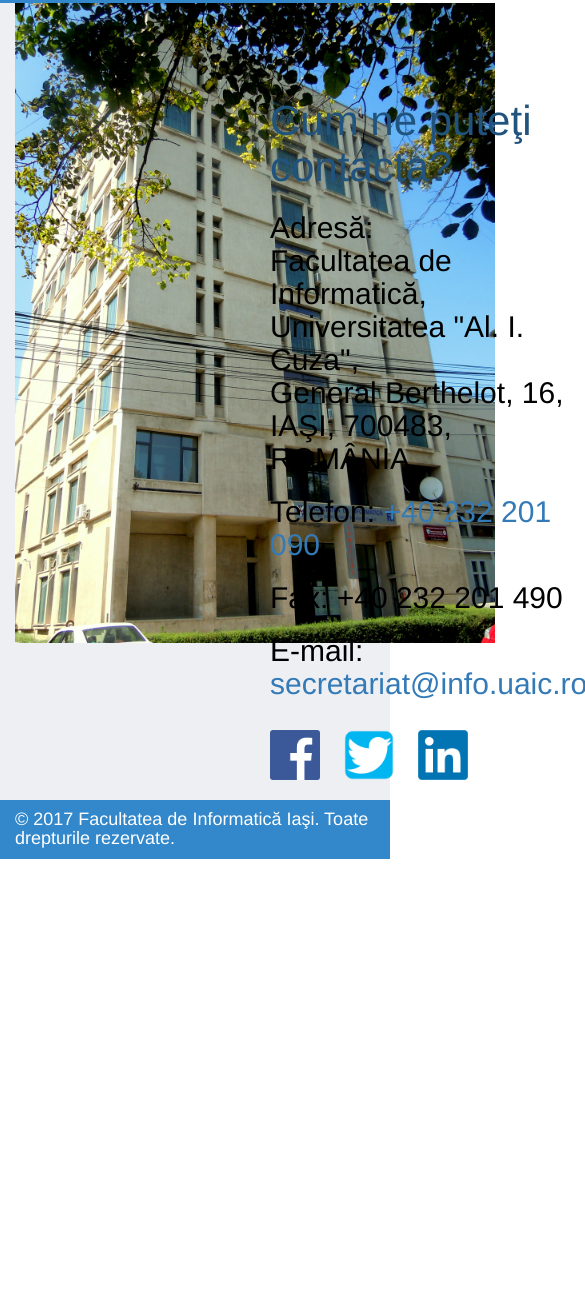
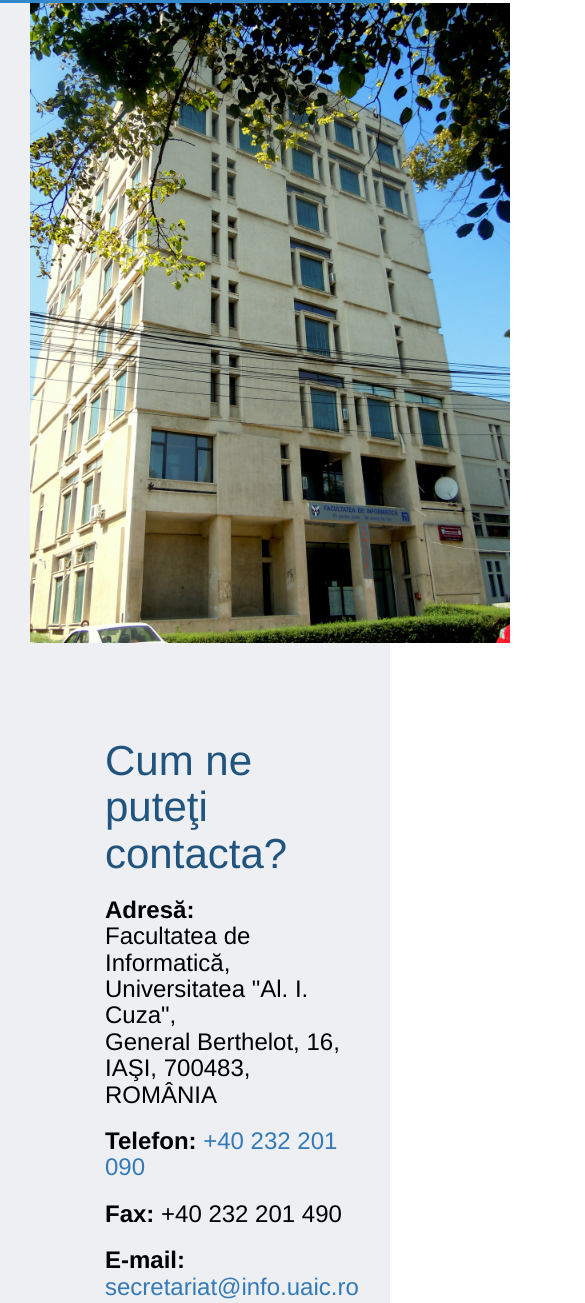
Before and after one commit to ip-b1-2017/fii-admission, a plain HTML site: page FrontEnd/landing_page/index.html in a window 390 px wide. Shown: the part 3384-4687 px from the top of the page, 585 px wide, since content can reach past the window. Before the commit the page ends 4243 px from the top, so only its background shows below. Drawn offline with Linux system fonts and the light colour scheme.

Commit message:
Fixed some responsive issues

```diff
--- a/FrontEnd/landing_page/index.html
+++ b/FrontEnd/landing_page/index.html
@@ -122,21 +122,21 @@
 <!-- Contact -->
     <section id="contact">
         <div class="container">
-            <div class="leftSide">
+            <div class="col-md-6">
                 <img src="./images/fii.jpg" id="contactImg" alt="FII">
             </div>
-            <div class="rightSide">
+            <div class="col-md-6">
                     <div class="detalii">
                     <h1>Cum ne pute&#355;i contacta?</h1>
-                    <h2>
-                        Adres&#259;: <br>
+                    <h3>
+                        <strong>Adres&#259;: </strong><br>
                         Facultatea de Informatic&#259;, Universitatea "Al. I. Cuza", <br>
                         General Berthelot, 16, <br>
                         IA&#350;I, 700483, ROM&#194;NIA <br>
-                    </h2>
-                    <h2>Telefon: <a href="tel:+40232201090">+40 232 201 090</a></h2>
-                    <h2>Fax: +40 232 201 490</h2>
-                    <h2>E-mail: <a href="mailto:secretariat@info.uaic.ro">secretariat@info.uaic.ro</a></h2>
+                    </h3>
+                    <h3><strong>Telefon: </strong><a href="tel:+40232201090">+40 232 201 090</a></h3>
+                    <h3><strong>Fax: </strong>+40 232 201 490</h3>
+                    <h3><strong>E-mail: </strong><a href="mailto:secretariat@info.uaic.ro">secretariat@info.uaic.ro</a></h3>
 
                         <!-- Social -->
                         <div class="social">
```
